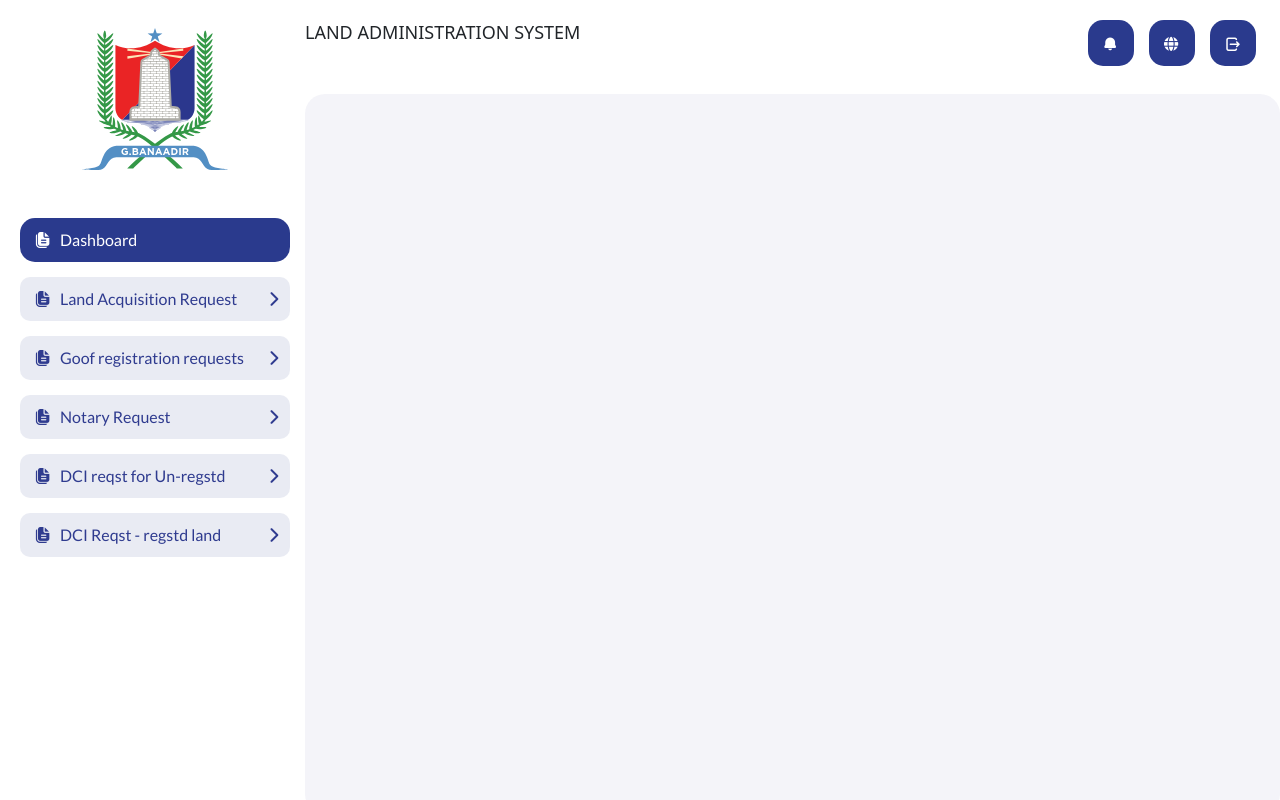
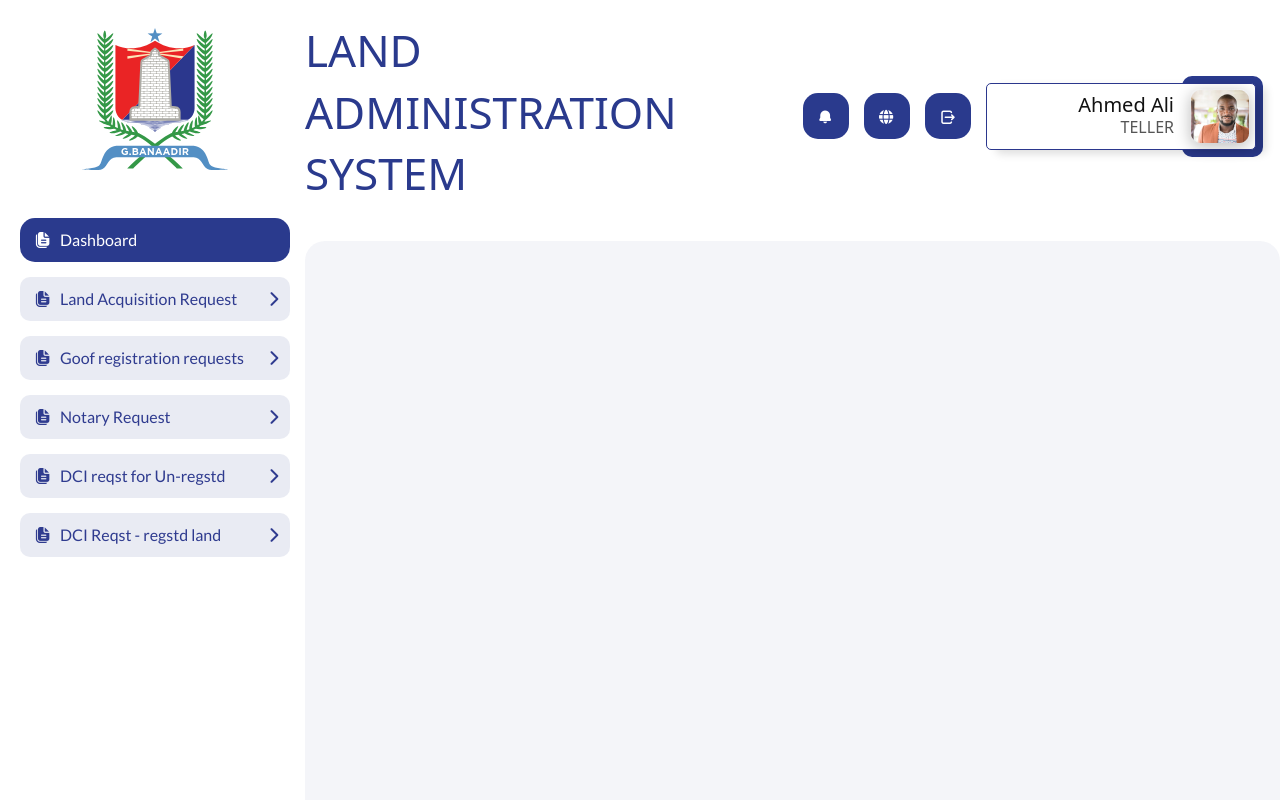
Before and after one commit to hammadjaved686/app, an Angular app: page /home in a window 1280 px wide. Shown: the top 800 px of the page. Built offline with nearby package versions, Linux system fonts and the light colour scheme.

Commit message:
Sidebar and Top Nav integration

```diff
--- a/src/app/header/header.component.html
+++ b/src/app/header/header.component.html
@@ -50,16 +50,15 @@
         </div>
 
 
-
     </aside>
     <div class="main-wrapper">
 
 
         <nav class="sb-topnav navbar navbar-expand">
 
-          <div class="d-flex justify-content-between w-100">
+            <div class="d-flex justify-content-between w-100 align-items-center">
                 <div class="head">
-                  <h2>LAND ADMINISTRATION SYSTEM</h2>
+                    <h2 class="head-title txt-color">LAND ADMINISTRATION SYSTEM</h2>
                 </div>
 
                 <div class="right-side">
@@ -69,10 +68,16 @@
                                 <span class="icon icon-notification"></span>
                             </a>
                             <ul class="dropdown-menu dropdown-menu-end" aria-labelledby="navbarDropdown">
-                              <li><a class="dropdown-item" href="#!">Settings</a></li>
-                              <li><a class="dropdown-item" href="#!">Activity Log</a></li>
-                              <li><hr class="dropdown-divider" /></li>
-                              <li><a class="dropdown-item" href="#!">Logout</a></li>
+                                <li>
+                                    <a class="dropdown-item" href="#!">Settings</a>
+                                </li>
+                                <li>
+                                    <a class="dropdown-item" href="#!">Activity Log</a>
+                                </li>
+                                <li><hr class="dropdown-divider"/></li>
+                                <li>
+                                    <a class="dropdown-item" href="#!">Logout</a>
+                                </li>
                             </ul>
                         </li>
                         <li class="nav-item dropdown">
@@ -80,10 +85,16 @@
                                 <span class="icon icon-language"></span>
                             </a>
                             <ul class="dropdown-menu dropdown-menu-end" aria-labelledby="navbarDropdown">
-                              <li><a class="dropdown-item" href="#!">Settings</a></li>
-                              <li><a class="dropdown-item" href="#!">Activity Log</a></li>
-                              <li><hr class="dropdown-divider" /></li>
-                              <li><a class="dropdown-item" href="#!">Logout</a></li>
+                                <li>
+                                    <a class="dropdown-item" href="#!">Settings</a>
+                                </li>
+                                <li>
+                                    <a class="dropdown-item" href="#!">Activity Log</a>
+                                </li>
+                                <li><hr class="dropdown-divider"/></li>
+                                <li>
+                                    <a class="dropdown-item" href="#!">Logout</a>
+                                </li>
                             </ul>
                         </li>
 
@@ -92,10 +103,44 @@
                                 <span class="icon icon-logout"></span>
                             </a>
                             <ul class="dropdown-menu dropdown-menu-end" aria-labelledby="navbarDropdown">
-                              <li><a class="dropdown-item" href="#!">Settings</a></li>
-                              <li><a class="dropdown-item" href="#!">Activity Log</a></li>
-                              <li><hr class="dropdown-divider" /></li>
-                              <li><a class="dropdown-item" href="#!">Logout</a></li>
+                                <li>
+                                    <a class="dropdown-item" href="#!">Settings</a>
+                                </li>
+                                <li>
+                                    <a class="dropdown-item" href="#!">Activity Log</a>
+                                </li>
+                                <li><hr class="dropdown-divider"/></li>
+                                <li>
+                                    <a class="dropdown-item" href="#!">Logout</a>
+                                </li>
+                            </ul>
+                        </li>
+
+                        <li class="nav-item dropdown user-profile">
+                            <a class="nav-link dropdown-toggle" id="navbarDropdown" href="#" role="button" data-bs-toggle="dropdown" aria-expanded="false">
+
+                                <div class="d-flex user-content">
+                                    <div class="title">
+                                        <h4>Ahmed Ali</h4>
+                                        <p class="designation text-uppercase">Teller</p>
+                                    </div>
+                                    <div class="media-img ms-3">
+                                        <img src="./assets/images/user.png" alt="">
+                                    </div>
+                                </div>
+
+                            </a>
+                            <ul class="dropdown-menu dropdown-menu-end" aria-labelledby="navbarDropdown">
+                                <li>
+                                    <a class="dropdown-item" href="#!">Settings</a>
+                                </li>
+                                <li>
+                                    <a class="dropdown-item" href="#!">Activity Log</a>
+                                </li>
+                                <li><hr class="dropdown-divider"/></li>
+                                <li>
+                                    <a class="dropdown-item" href="#!">Logout</a>
+                                </li>
                             </ul>
                         </li>
 
@@ -105,23 +150,10 @@
             </div>
 
 
-
-
-
         </nav>
 
 
-      <div class="page-content">
-
-
-
-
-      </div>
-
-
-
-
-
+        <div class="page-content"></div>
 
 
     </div>
--- a/src/app/header/header.component.scss
+++ b/src/app/header/header.component.scss
@@ -1,32 +1,139 @@
-// /* header.component.scss */
+@import '../../assets/scss/components/basic-theming';
+@import '../../assets/scss/components/general';
 
-// .header {
-//     background-color: #333;
-//     color: #fff;
-//     padding: 10px;
-//     /* Add any additional header-specific styles here */
-//   }
 
-//   .logo {
-//     font-size: 24px;
-//     font-weight: bold;
-//   }
+.sidebar {
+	max-width: 305px;
+	width: 100%;
+	padding: 20px 15px 37px 20px;
+	transition: 0.5s all;
+	min-height: 100vh;
+	.sidebar_menu {
+		>li {
+			margin-right: 0px;
+			margin-bottom: 15px;
+			a {
+				@include text-16;
+                font-style: normal;
+				font-weight: 500;
+				line-height: 20px;
+                @include transition-linear;
+				z-index: 0;
+				display: grid;
+				grid-template-columns: 20px auto;
+				grid-gap: 5px;
+				align-items: center;
+				position: relative;
+				padding: 12px 10px 12px 15px;
+		        @include border-radius(10px);
+				background: rgb(42 58 141 / 10%);
+				text-decoration: none;
+				color: rgba(43, 55, 141, 0.98);
+				font-family: 'latoregular';
+			}
+		}
+		>li.active {
+			a {
 
-//   .nav {
-//     display: flex;
-//     list-style: none;
-//   }
+                        @include border-radius(15px);
+				color: #fff;
+				background: $theme-clr;
+			}
+		}
+		>li.has-child {
+			a {
+				&:after {
+					content: "\e90a";
+					font-family: 'icomoon';
+					position: absolute;
+					right: 10px;
+				}
+			}
+		}
+	}
+}
+.sb-topnav {
+	a.nav-link {
+		background: $theme-clr;
 
-//   .nav-item {
-//     margin-right: 20px;
-//   }
+        @include border-radius(15px);
 
-//   .nav-link {
-//     text-decoration: none;
-//     color: #fff;
-//     transition: color 0.3s;
-//   }
+		color: #fff;
+		display: flex;
+		min-height: 46px;
+		min-width: 46px;
+		text-align: center;
+		line-height: 1;
+		align-items: center;
+		justify-content: center;
+		text-decoration: none;
+		&:after {
+			display: none;
+		}
+	}
+	li {
+		margin-left: 15px;
+	}
+    &.navbar-expand {
+        padding-top: 20px;
+        margin-bottom: 20px;
+    }
+}
+.page-content {
+	min-height: calc(100vh - 80px);
+	background: $theme-clr;
+	opacity: 0.05;
+    @include border-radius(20px);
+}
 
-//   .nav-link:hover {
-//     color: #3498db;
-//   }
+.user-profile {
+	min-width: 270px;
+	.user-content {
+		position: absolute;
+		right: 0;
+		border-radius: 5px;
+		border: 0.5px solid #2B378D;
+		background: var(--main-colors-white, #FFF);
+		box-shadow: 10px 4px 9px 0px rgba(0, 0, 0, 0.13);
+		align-items: center;
+		color: #121212;
+		text-align: right;
+		padding: 5px 5px;
+		max-width: 270px;
+		width: 100%;
+		justify-content: flex-end;
+		top: -10px;
+		.title {
+			line-height: 0;
+		}
+	}
+	>a.nav-link {
+		background: transparent;
+		padding: 0;
+		position: relative;
+		min-height: auto;
+	}
+	.designation {
+		color: #555;
+	}
+	&:before {
+		content: '';
+		position: absolute;
+		right: -7px;
+		width: 81px;
+		height: 81px;
+		background: $theme-clr;
+		top: -17px;
+		border-radius: 10px;
+	}
+    .media-img {
+        img {
+            box-shadow: 0px 3px 15px 0px rgba(0, 0, 0, 0.25);
+            border-radius: 10px;
+        }
+    }
+    .dropdown-menu {
+        width: 100%;
+        margin-top: 9px;
+    }
+}
--- a/src/assets/scss/components/_basic-theming.scss
+++ b/src/assets/scss/components/_basic-theming.scss
@@ -24,4 +24,4 @@ $dark-orange: #FF9900;
 $ruby-red: #FF0000;
 $blue-02: #526484;
 $water-blue: #DBDFEA;
-$bg-blue: #2A3A8D;
+$theme-clr: #2A3A8D;
--- a/src/assets/scss/components/_general.scss
+++ b/src/assets/scss/components/_general.scss
@@ -1,6 +1,6 @@
 @import 'basic-theming';
 @import 'mixins';
-@import 'typography';
+
 
 ol,
 ul {
@@ -11,6 +11,9 @@ ul {
 a {
     text-decoration: none;
     @include transitionProperty-300;
+}
+.txt-color{
+  color:$theme-clr;
 }
 
 h1,
@@ -32,30 +35,32 @@ h5,
 
 h1,
 .h1 {
+  @include text-65;
+}
+
+h2,
+.head-title,
+.h2 {
+  @include text-44;
+}
+
+h3,
+.secondary-title,
+.h3 {
+  @include text-24;
+}
+
+h4, .section-head,
+.h4 {
   @include text-20;
 }
 
-h2,
-.h2 {
-  @include text-18;
-}
-
-h3,
-.h3 {
-  @include text-12;
-}
-
-h4,
-.h4 {
-  @include text-10;
-}
-
-h5,
+h5, .mini-head ,
 .h5 {
-  @include text-10;
+  @include text-16;
 }
 
 h6,
 .h6 {
-  @include text-10;
+  @include text-15;
 }
--- a/src/assets/scss/general-style.scss
+++ b/src/assets/scss/general-style.scss
@@ -12,82 +12,3 @@
      position: relative;
      width: 100%;
 }
- .sidebar {
-     max-width: 305px;
-     width: 100%;
-     padding: 20px 15px 37px 20px;
-     transition: 0.5s all;
-     min-height: 100vh
-}
- .sidebar .sidebar_menu>li {
-     margin-right: 0px;
-     margin-bottom: 15px;
-}
- .sidebar .sidebar_menu>li.active a{
-     border-radius: 15px;
-     color: #fff;
-     background: #2A3A8D;
-}
-.sidebar .sidebar_menu>li.has-child a:after{
-  content: "\e90a";
-  font-family: 'icomoon';
-  position: absolute;
-  right: 10px;
-
-}
-
-
- .sidebar .sidebar_menu>li a {
-    @include text-16;
-    font-style: normal;
-    font-weight: 500;
-    line-height: 20px;
-    transition: .3s;
-    z-index: 0;
-    display: grid;
-    grid-template-columns: 20px auto;
-    grid-gap: 5px;
-    align-items: center;
-    position: relative;
-    padding: 12px 10px 12px 15px;
-    border-radius: 10px;
-    background: rgb(42 58 141 / 10%);
-    text-decoration: none;
-    color: rgba(43, 55, 141, 0.98);
-    font-family: 'latoregular';
-}
-
-
-.sb-topnav a.nav-link {
-  background: #2a3a8d;
-  border-radius: 15px;
-  color: #fff;
-  display: flex;
-  min-height: 46px;
-  min-width: 46px;
-  text-align: center;
-  line-height: 1;
-  align-items: center;
-  justify-content: center;
-  text-decoration: none;
-}
-
-.sb-topnav li {
-  margin-left: 15px;
-}
-
-.sb-topnav a.nav-link:after{
-  display:none;
-}
-
-.sb-topnav.navbar-expand {
-  padding-top: 20px;
-  margin-bottom: 20px;
-}
-
-.page-content {
-  min-height: calc(100vh - 80px);
-  background: #2B368D;
-  opacity: 0.05;
-  border-radius: 20px;
-}
```
Also changed, not shown: src/assets/scss/components/_mixins.scss (+12 -1 lines), src/assets/images/user.png (added). Lines whose indentation alone changed are shown as unchanged.
